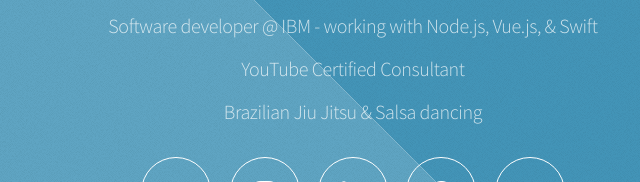
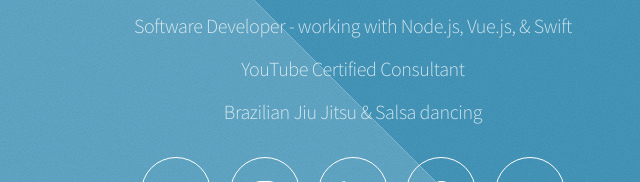
Before and after one commit to DMeechan/dmeechan-com, a plain HTML site: page index.html in a window 1280 px wide. Shown: the part 303-485 px from the top of the page, 289-929 px from the left. Drawn offline with Linux system fonts and the light colour scheme.

Commit message:
Updated description text

```diff
--- a/index.html
+++ b/index.html
@@ -26,7 +26,7 @@
       <header id="header">
         <h1>Daniel Meechan</h1>
         <p>
-          Software developer @ IBM - working with Node.js, Vue.js, & Swift
+          Software Developer - working with Node.js, Vue.js, & Swift
         </p>
         <p>
           YouTube Certified Consultant
```
